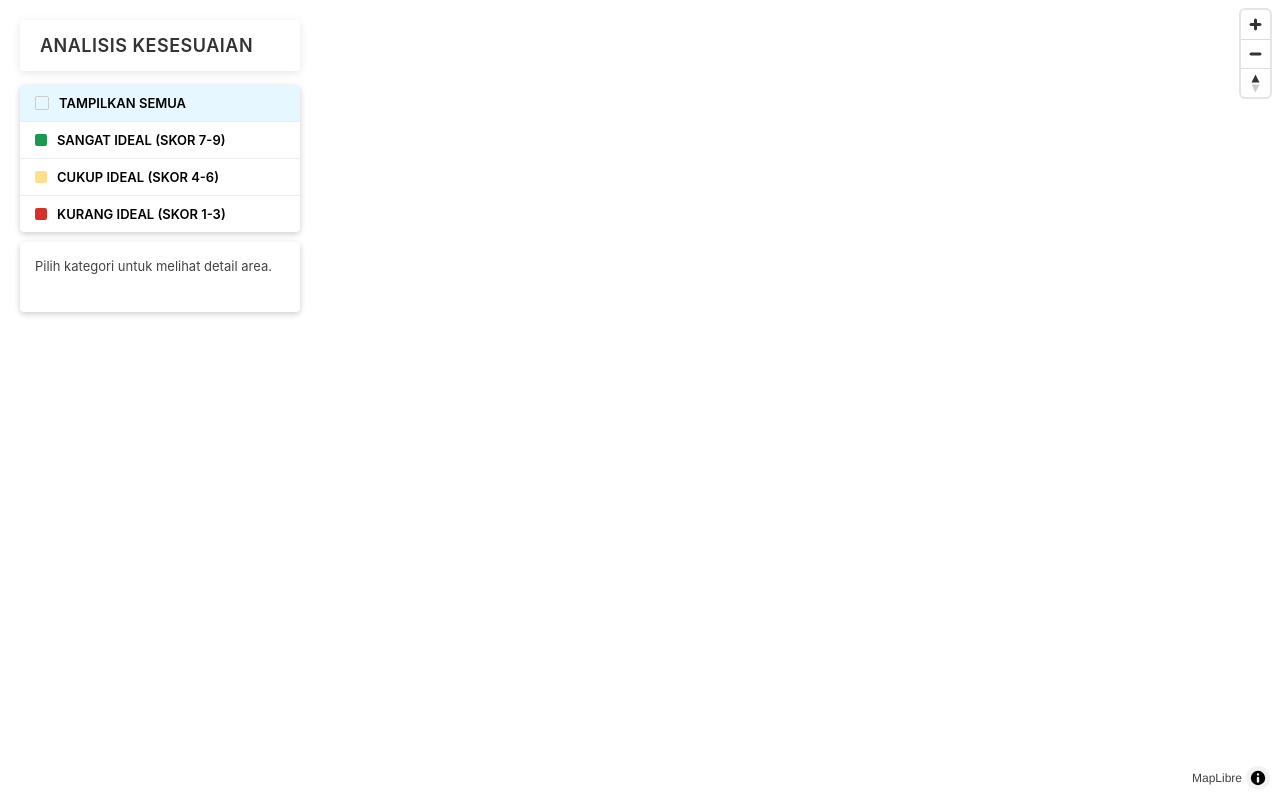
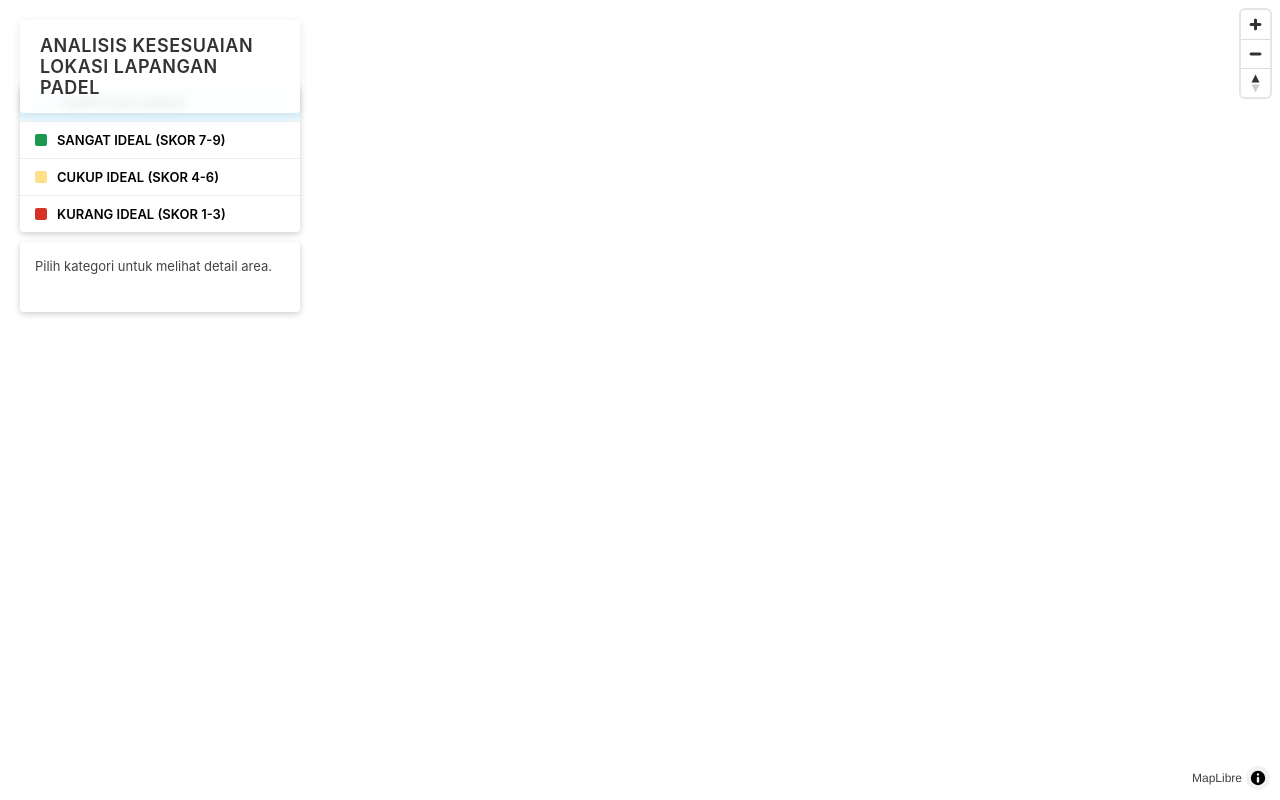
Before and after one commit to Gevensk/BG, a plain HTML site: page index.html in a window 1280 px wide. Drawn offline with nearby package versions, Linux system fonts and the light colour scheme; no server answers.

Commit message:
update ;

```diff
--- a/index.html
+++ b/index.html
@@ -14,7 +14,7 @@
 <body>
     <div id="map"></div>
     <div id="header">
-        <h1>Analisis Kesesuaian</h1>
+        <h1>Analisis Kesesuaian Lokasi Lapangan Padel</h1>
     </div>
     <div id="ui-container">
         <div id="legend"></div>
```
Also changed, not shown: 1 other file.
